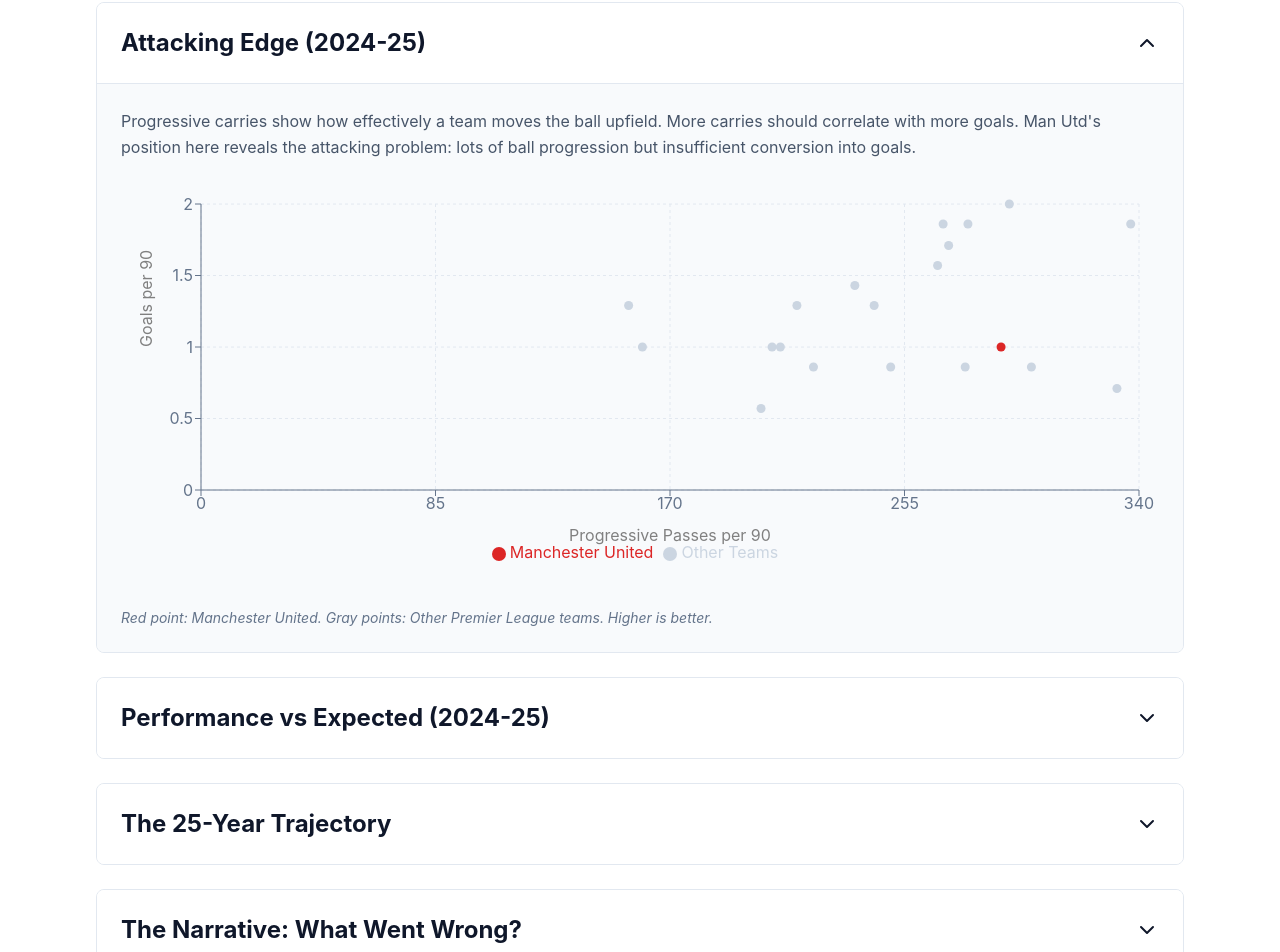
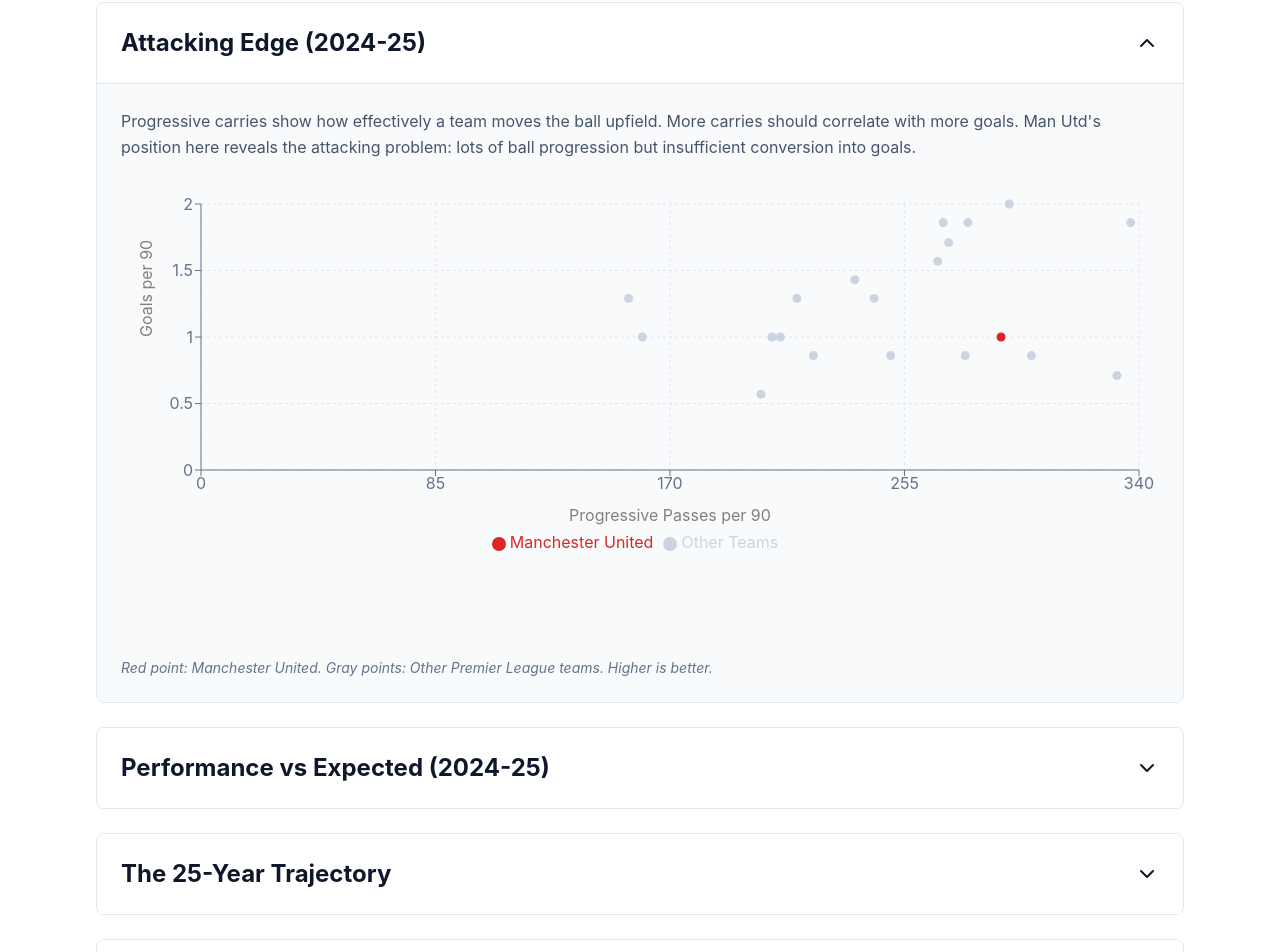
Before and after one commit to saadkhan23/portfolio, a Next.js app: page /manutd in a window 1280 px wide. Shown: the part 1139-2091 px from the top of the page. Built offline with nearby package versions, Linux system fonts and the light colour scheme.

Commit message:
Improve chart legend spacing and center alignment
Increased chart height and bottom margin to provide better spacing between chart and legend. Centered legend horizontally for better visual balance.

```diff
--- a/components/manutd/AttackingEdgeScatter.tsx
+++ b/components/manutd/AttackingEdgeScatter.tsx
@@ -20,8 +20,8 @@
   }
 
   return (
-    <ResponsiveContainer width="100%" height={400}>
-      <ScatterChart margin={{ top: 20, right: 20, bottom: 20, left: 20 }}>
+    <ResponsiveContainer width="100%" height={450}>
+      <ScatterChart margin={{ top: 20, right: 20, bottom: 80, left: 20 }}>
         <CartesianGrid strokeDasharray="3 3" stroke="#e2e8f0" />
         <XAxis
           dataKey="progressive_carries"
@@ -52,7 +52,7 @@
           }}
           labelFormatter={() => ''}
         />
-        <Legend wrapperStyle={{ paddingTop: '20px' }} />
+        <Legend wrapperStyle={{ paddingTop: '30px', display: 'flex', justifyContent: 'center' }} />
 
         {/* Man Utd (highlighted in red) */}
         <Scatter
--- a/components/manutd/PerformanceVsExpectedScatter.tsx
+++ b/components/manutd/PerformanceVsExpectedScatter.tsx
@@ -21,8 +21,8 @@
   }
 
   return (
-    <ResponsiveContainer width="100%" height={400}>
-      <ScatterChart margin={{ top: 20, right: 20, bottom: 20, left: 20 }}>
+    <ResponsiveContainer width="100%" height={450}>
+      <ScatterChart margin={{ top: 20, right: 20, bottom: 80, left: 20 }}>
         <CartesianGrid strokeDasharray="3 3" stroke="#e2e8f0" />
         <XAxis
           dataKey="xg_per_90"
@@ -55,7 +55,7 @@
           }}
           labelFormatter={() => ''}
         />
-        <Legend wrapperStyle={{ paddingTop: '20px' }} />
+        <Legend wrapperStyle={{ paddingTop: '30px', display: 'flex', justifyContent: 'center' }} />
 
         {/* Man Utd (red) */}
         <Scatter
```
